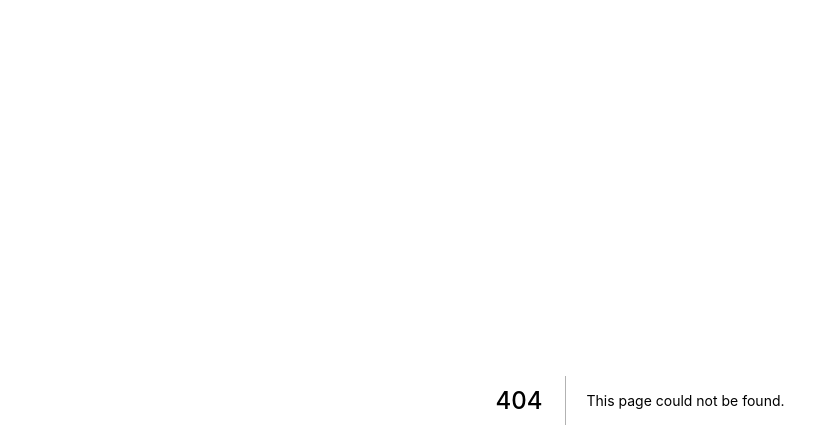
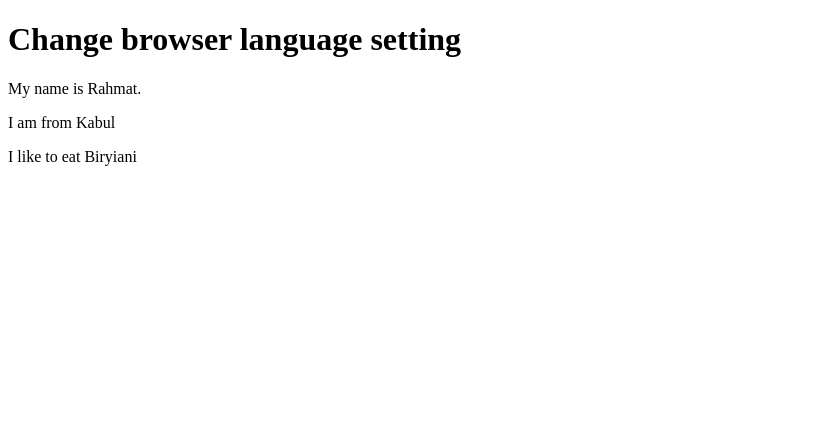
Before and after one commit to tigerscave/react-recharts-sample, a Next.js app: page /intl-practice-v3 in a window 1280 px wide. Before the commit this address had no page. Shown: the top 448 px of the page, without its empty margins (0-839 px from the left). Built offline with nearby package versions, Linux system fonts and the light colour scheme.

Commit message:
feat: add pages for react-intl practice v3

```diff
--- a/pages/index.js
+++ b/pages/index.js
@@ -29,6 +29,11 @@ const IndexPage = () => {
           <a>5. React Intl Practice V2</a>
         </Link>
       </li>
+      <li>
+        <Link href="/intl-practice-v3">
+          <a>6. React Intl Practice V3</a>
+        </Link>
+      </li>
     </ul>
   );
 }
--- /dev/null
+++ b/pages/intl-practice-v3.js
@@ -0,0 +1,11 @@
+import React from 'react';
+
+import { IntlPracticeContainer } from '../src/components/intl-practice-v3';
+
+const IntlPracticePageV3 = () => {
+  return (
+    <IntlPracticeContainer />
+  );
+}
+
+export default IntlPracticePageV3;
--- /dev/null
+++ b/src/components/intl-practice-v3/container.js
@@ -0,0 +1,15 @@
+import React from 'react';
+
+export default class IntlPracticeContainer extends React.Component {
+
+  render() {
+    return (
+      <div>
+        <h1>Change browser language setting</h1>
+        <p>My name is Rahmat.</p>
+        <p>I am from Kabul</p>
+        <p>I like to eat Biryiani</p>
+      </div>
+    );
+  }
+}
--- /dev/null
+++ b/src/components/intl-practice-v3/index.js
@@ -0,0 +1,3 @@
+import IntlPracticeContainer from './container';
+
+export { IntlPracticeContainer };
```
